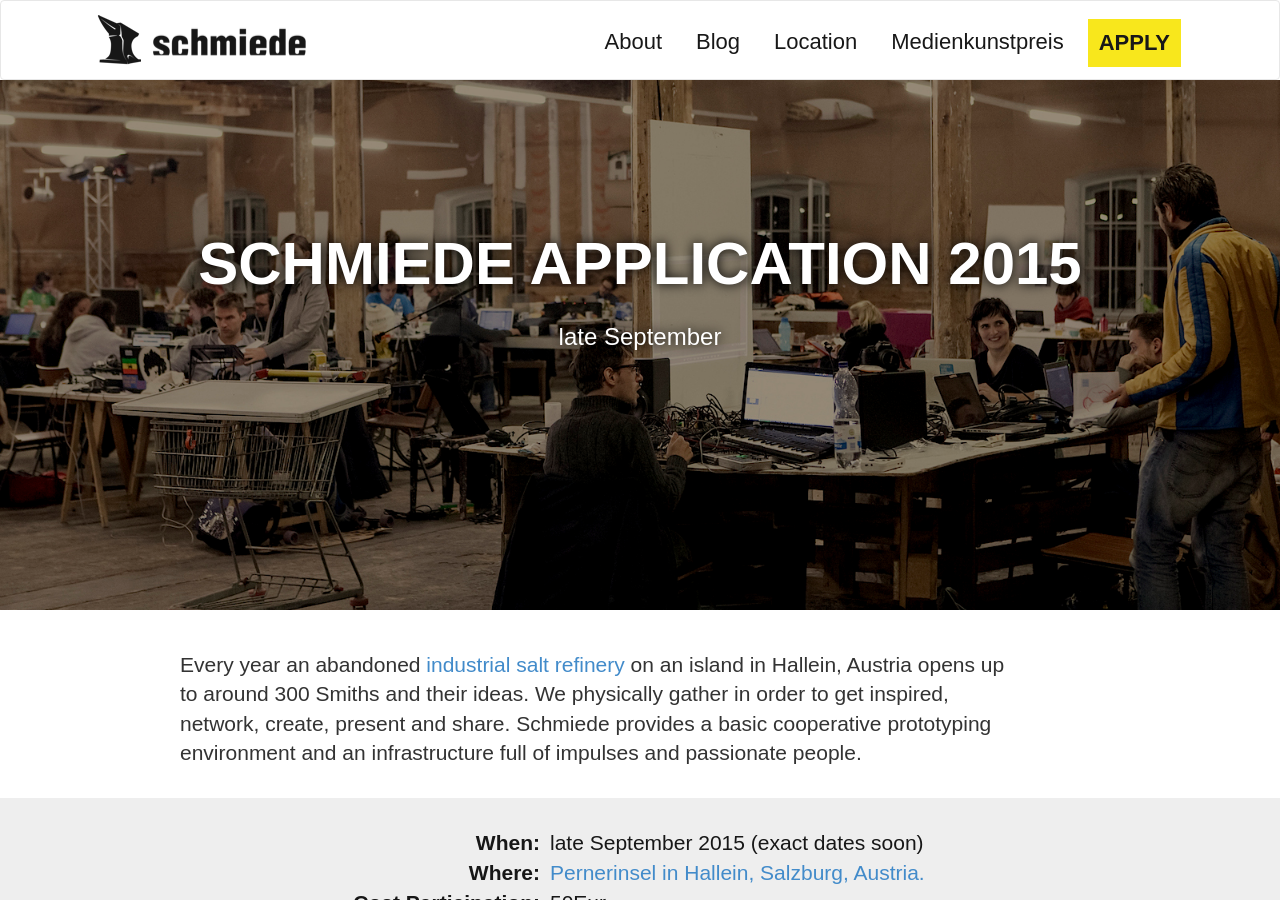
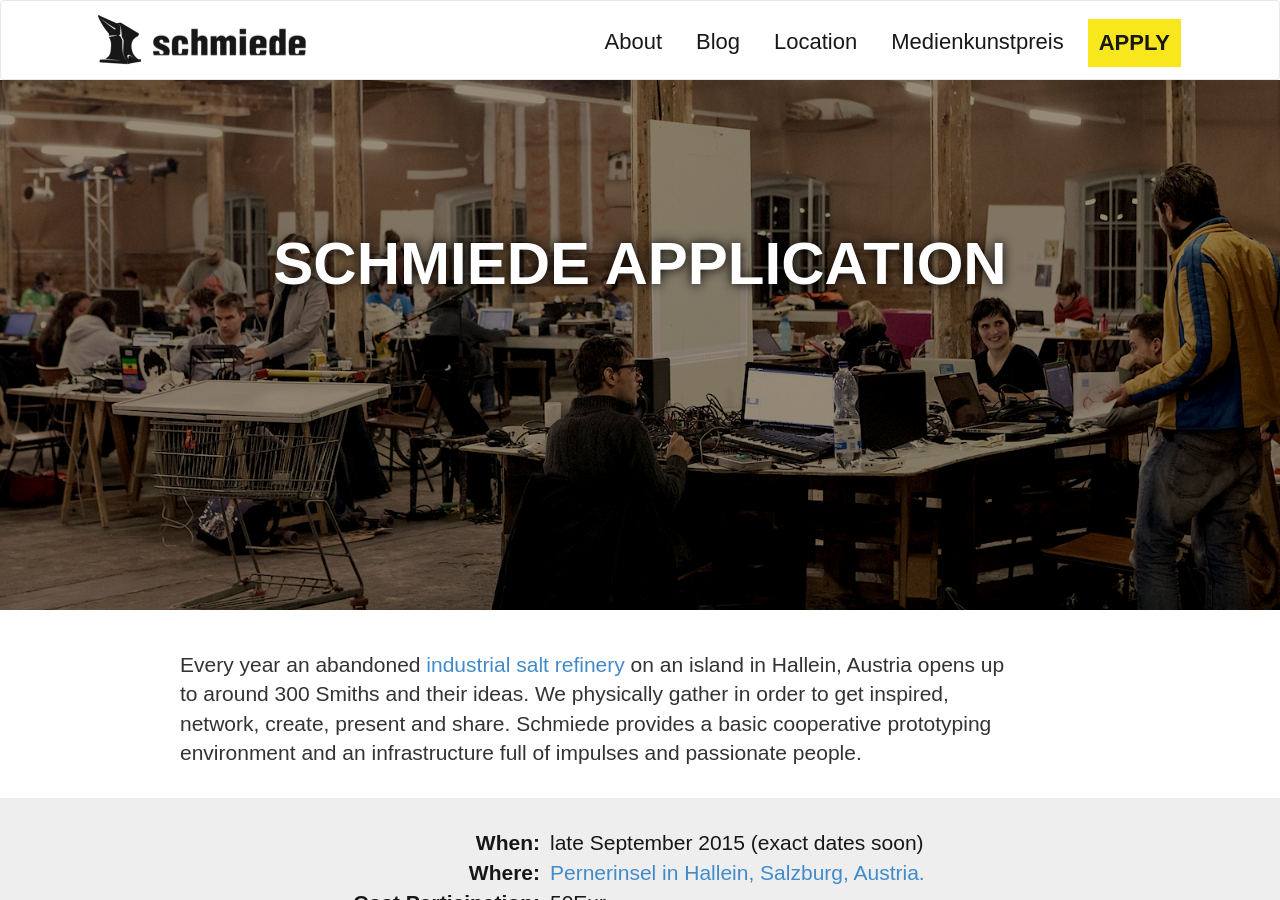
Before and after one commit to philippWassibauer/schmiede_web, a Jekyll site: the page built from apply/index.html, in a window 1280 px wide and 900 px high. Built offline with Jekyll 4.4.1, drawn with Linux system fonts in a browser that asks for light colours; Markdown is read by kramdown in place of the engine named in the settings; comment, search, counter and statistics services are not loaded.

Commit message:
Update index.html

```diff
--- a/apply/index.html
+++ b/apply/index.html
@@ -4,8 +4,7 @@
 ---
 <div class="application">
   <div class="claim image-section" style="background-image: url({{ site.base_url }}/images/work_together.jpg)">
-    <h1>SCHMIEDE APPLICATION 2015</h1>
-    <h2>late September</h2>
+    <h1>SCHMIEDE APPLICATION</h1>
   </div>
 
   <div class="container" style="margin-top: 40px;">
```
